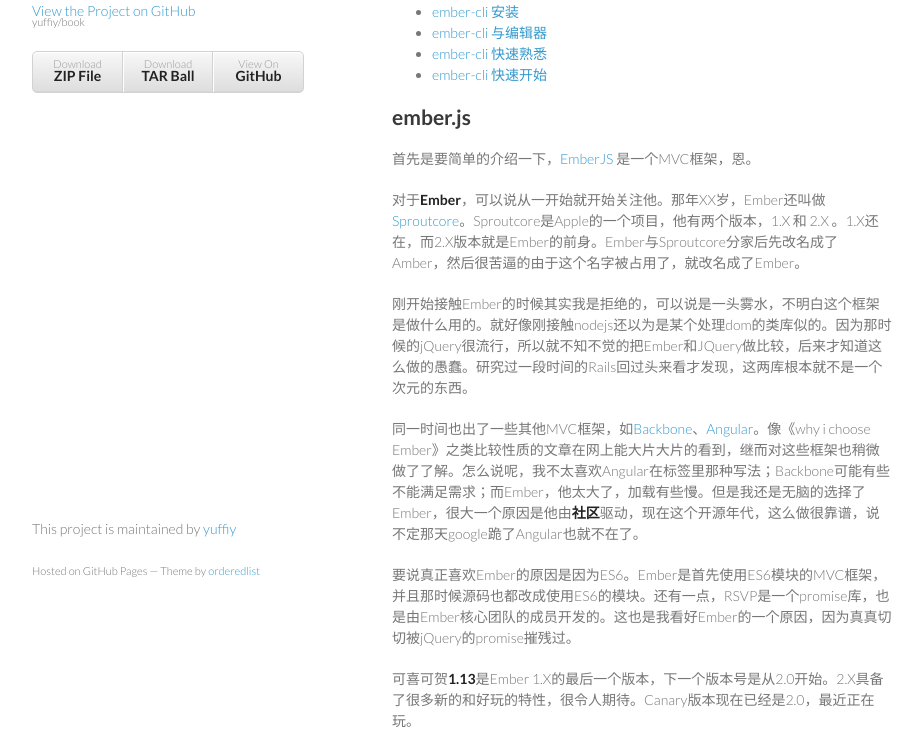
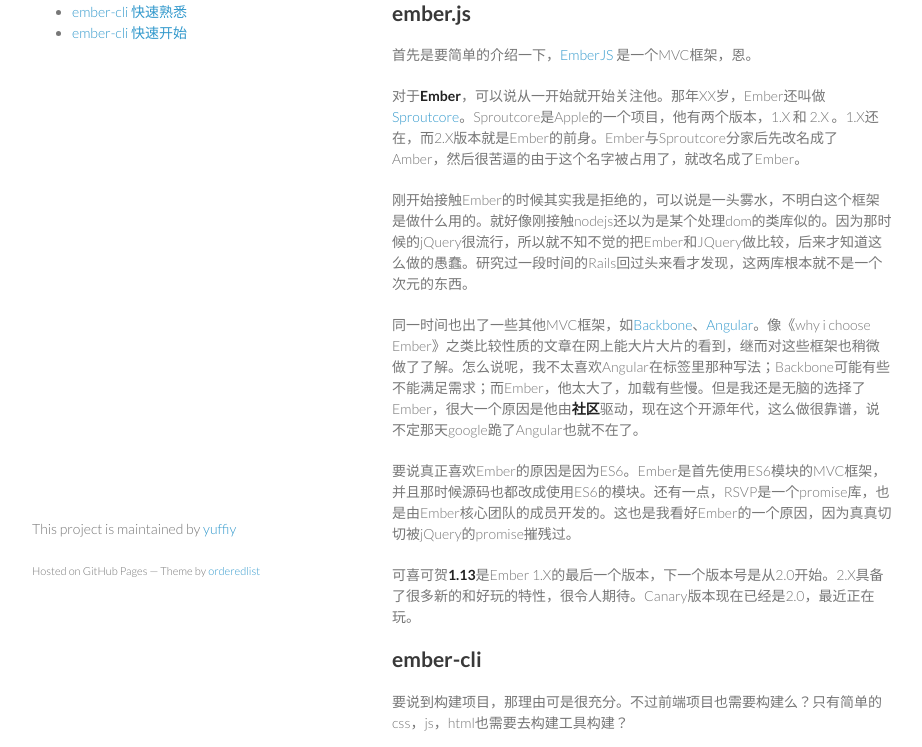
Before and after one commit to HairyRabbit/book, a plain HTML site: page index.html in a window 1280 px wide. Shown: the part 150-897 px from the top of the page, without its empty margins (178-1100 px from the left). Drawn offline with Linux system fonts and the light colour scheme.

Commit message:
add directory.

```diff
--- a/index.html
+++ b/index.html
@@ -16,16 +16,14 @@
     <div class="wrapper">
       <header>
         <h1>ember &amp; cli </h1>
-        <p>books</p>
-
-        <p class="view"><a href="https://github.com/yuffiy/book">View the Project on GitHub <small>yuffiy/book</small></a></p>
-
 
 	<ul>
-          <li><a href="https://github.com/yuffiy/book/zipball/master">Download <strong>ZIP File</strong></a></li>
-          <li><a href="https://github.com/yuffiy/book/tarball/master">Download <strong>TAR Ball</strong></a></li>
-          <li><a href="https://github.com/yuffiy/book">View On <strong>GitHub</strong></a></li>
+	  <li><a href="https://github.com/yuffiy/book/tree/master/01_ember-cli_install/README.md">ember-cli 安装</a></li>
+	  <li><a href="https://github.com/yuffiy/book/tree/master/02_ember-cli_editor/README.md">ember-cli 与编辑器</a></li>
+	  <li><a href="https://github.com/yuffiy/book/tree/master/03_ember-cli_start/README.md">ember-cli 快速熟悉</a></li>
+	  <li><a href="https://github.com/yuffiy/book/tree/master/04_ember-cli_demo/README.md">ember-cli 快速开始</a></li>
 	</ul>
+
       </header>
       <section>
         <h1>
@@ -33,13 +31,6 @@
 	</h1>
 
 	<p><img class="emoji" title=":sunflower:" alt=":sunflower:" src="https://assets-cdn.github.com/images/icons/emoji/unicode/1f33b.png" height="20" width="20" align="absmiddle"><img class="emoji" title=":sunflower:" alt=":sunflower:" src="https://assets-cdn.github.com/images/icons/emoji/unicode/1f33b.png" height="20" width="20" align="absmiddle"> <strong>ember.js</strong> 和 <strong>ember-cli</strong> 的快速指南。</p>
-
-<ul>
-<li><a href="https://github.com/yuffiy/book/tree/master/01_ember-cli_install/README.md">ember-cli 安装</a></li>
-<li><a href="https://github.com/yuffiy/book/tree/master/02_ember-cli_editor/README.md">ember-cli 与编辑器</a></li>
-<li><a href="https://github.com/yuffiy/book/tree/master/03_ember-cli_start/README.md">ember-cli 快速熟悉</a></li>
-<li><a href="https://github.com/yuffiy/book/tree/master/04_ember-cli_demo/README.md">ember-cli 快速开始</a></li>
-</ul>
 
 	<h2>
 	  <a id="emberjs" class="anchor" href="#emberjs" aria-hidden="true"><span class="octicon octicon-link"></span></a>ember.js</h2>
@@ -106,8 +97,8 @@
 	  <li><a href="http://emberjs.com">Ember官方网站</a></li>
 	  <li><a href="http://emberjs.cn">Ember中文官网</a></li>
 	  <li><a href="http://ember-cli.com">ember-cli官网网站</a></li>
-<li>Ember QQ群 298026365</li>
-<li>私人群 123625217</li>
+	  <li><a>Ember QQ群 298026365</a></li>
+	  <li><a>私人群 123625217</a></li>
 	</ul>
 
 	<p>感谢老大<a href="https://github.com/towerhe">@towerhe</a>对中文社区的贡献和各位ember coder的支持。</p>
--- a/stylesheets/styles.css
+++ b/stylesheets/styles.css
@@ -101,62 +101,9 @@ header {
   position:fixed;
 }
 
-header ul {
-  list-style:none;
-  height:40px;
-
-  padding:0;
-
-  background: #eee;
-  background: -moz-linear-gradient(top, #f8f8f8 0%, #dddddd 100%);
-  background: -webkit-gradient(linear, left top, left bottom, color-stop(0%,#f8f8f8), color-stop(100%,#dddddd));
-  background: -webkit-linear-gradient(top, #f8f8f8 0%,#dddddd 100%);
-  background: -o-linear-gradient(top, #f8f8f8 0%,#dddddd 100%);
-  background: -ms-linear-gradient(top, #f8f8f8 0%,#dddddd 100%);
-  background: linear-gradient(top, #f8f8f8 0%,#dddddd 100%);
-
-  border-radius:5px;
-  border:1px solid #d2d2d2;
-  box-shadow:inset #fff 0 1px 0, inset rgba(0,0,0,0.03) 0 -1px 0;
-  width:270px;
-}
-
-header li {
-  width:89px;
-  float:left;
-  border-right:1px solid #d2d2d2;
-  height:40px;
-}
-
-header ul a {
-  line-height:1;
-  font-size:11px;
-  color:#999;
-  display:block;
-  text-align:center;
-  padding-top:6px;
-  height:40px;
-}
-
 strong {
   color:#222;
   font-weight:700;
-}
-
-header ul li + li {
-  width:88px;
-  border-left:1px solid #fff;
-}
-
-header ul li + li + li {
-  border-right:none;
-  width:89px;
-}
-
-header ul a strong {
-  font-size:14px;
-  display:block;
-  color:#222;
 }
 
 section {
```
Lines whose indentation alone changed are shown as unchanged.
